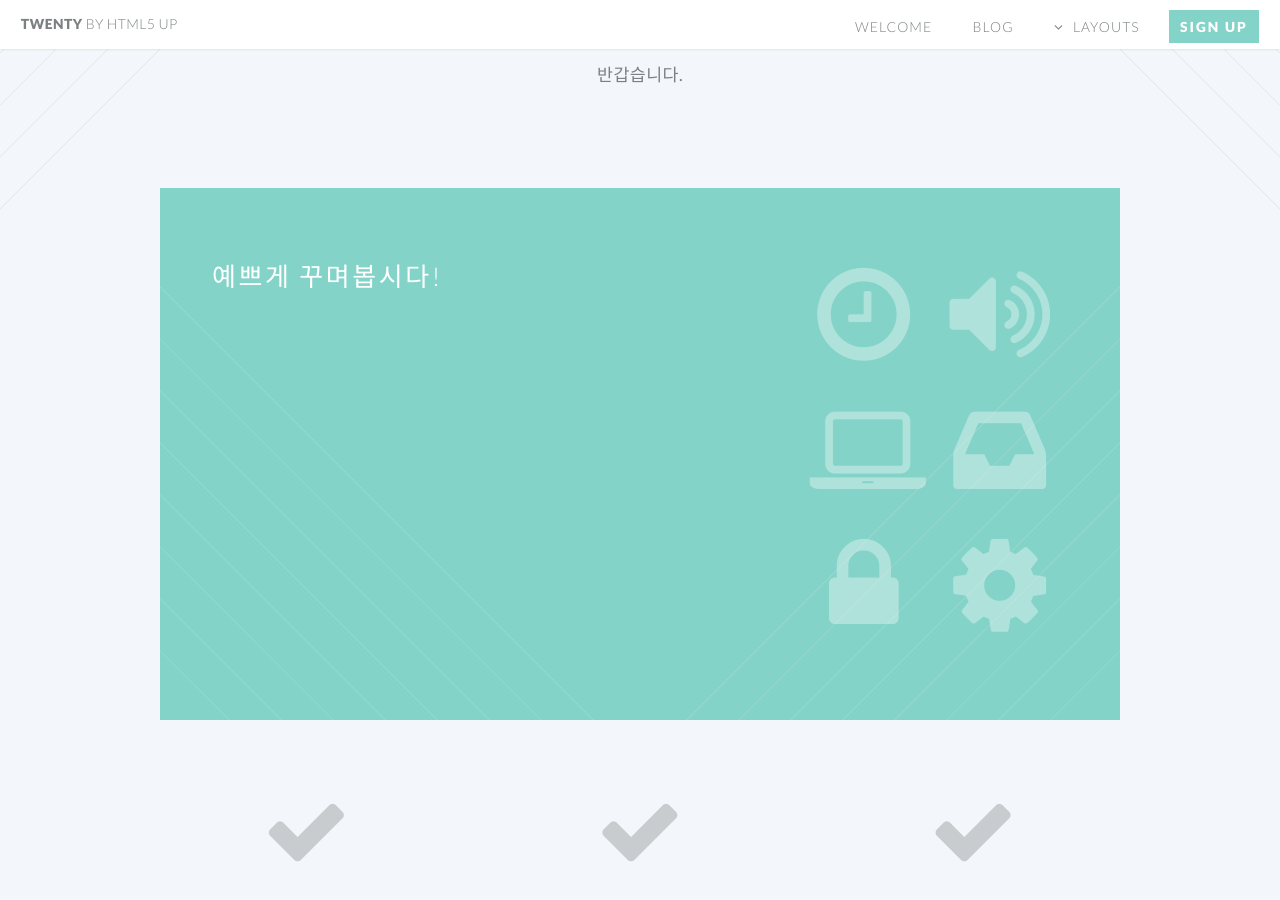
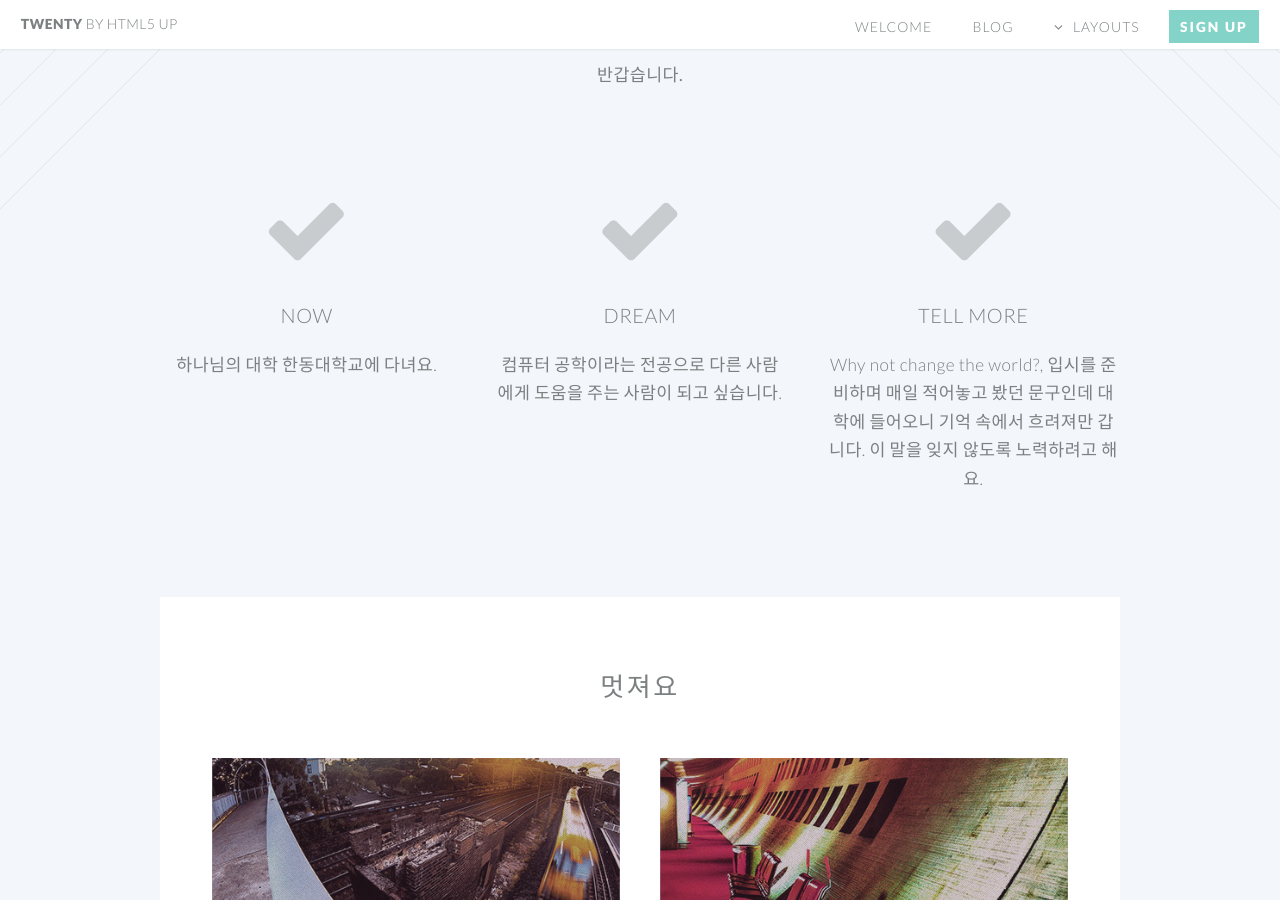
Before and after one commit to Yangsiwan/Yangsiwan.github.io, a Jekyll site: the page built from index.html, in a window 1280 px wide and 900 px high, scrolled down 796 px. Built offline with Jekyll 4.4.1, drawn with Linux system fonts in a browser that asks for light colours.

Commit message:
Update index.html

```diff
--- a/index.html
+++ b/index.html
@@ -12,31 +12,6 @@ layout: landing-page
 					<p><strong>반갑습니다.</strong></p>
 					<br />
 				</header>
-
-				<!-- One -->
-					<section class="wrapper style2 container special-alt">
-						<div class="row half">
-							<div class="8u">
-
-								<header>
-									<h2><strong></strong>예쁘게 꾸며봅시다!</h2>
-								</header>
-
-							</div>
-							<div class="4u skel-cell-important">
-
-								<ul class="featured-icons">
-									<li><span class="icon fa-clock-o"><span class="label">Feature 1</span></span></li>
-									<li><span class="icon fa-volume-up"><span class="label">Feature 2</span></span></li>
-									<li><span class="icon fa-laptop"><span class="label">Feature 3</span></span></li>
-									<li><span class="icon fa-inbox"><span class="label">Feature 4</span></span></li>
-									<li><span class="icon fa-lock"><span class="label">Feature 5</span></span></li>
-									<li><span class="icon fa-cog"><span class="label">Feature 6</span></span></li>
-								</ul>
-
-							</div>
-						</div>
-					</section>
 
 				<!-- Two -->
 					<section class="wrapper style1 container special">
```
